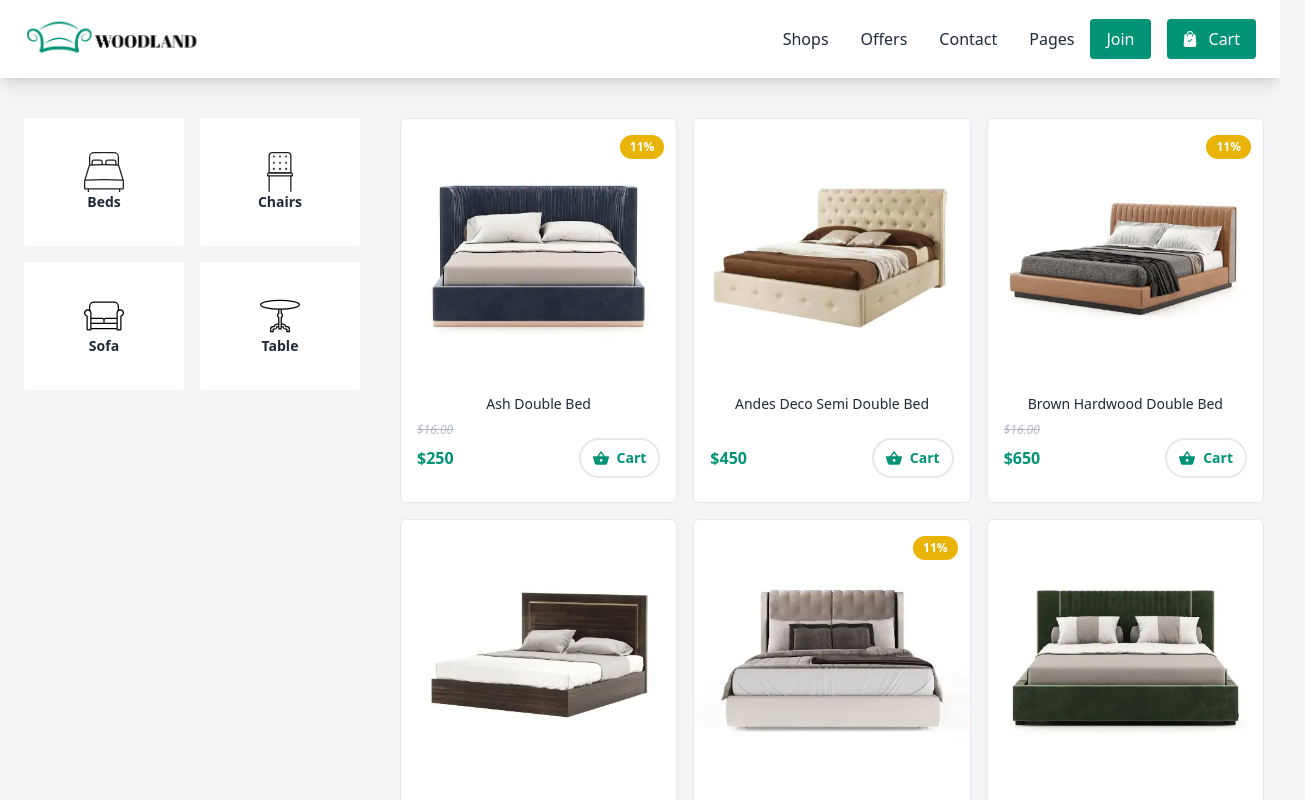
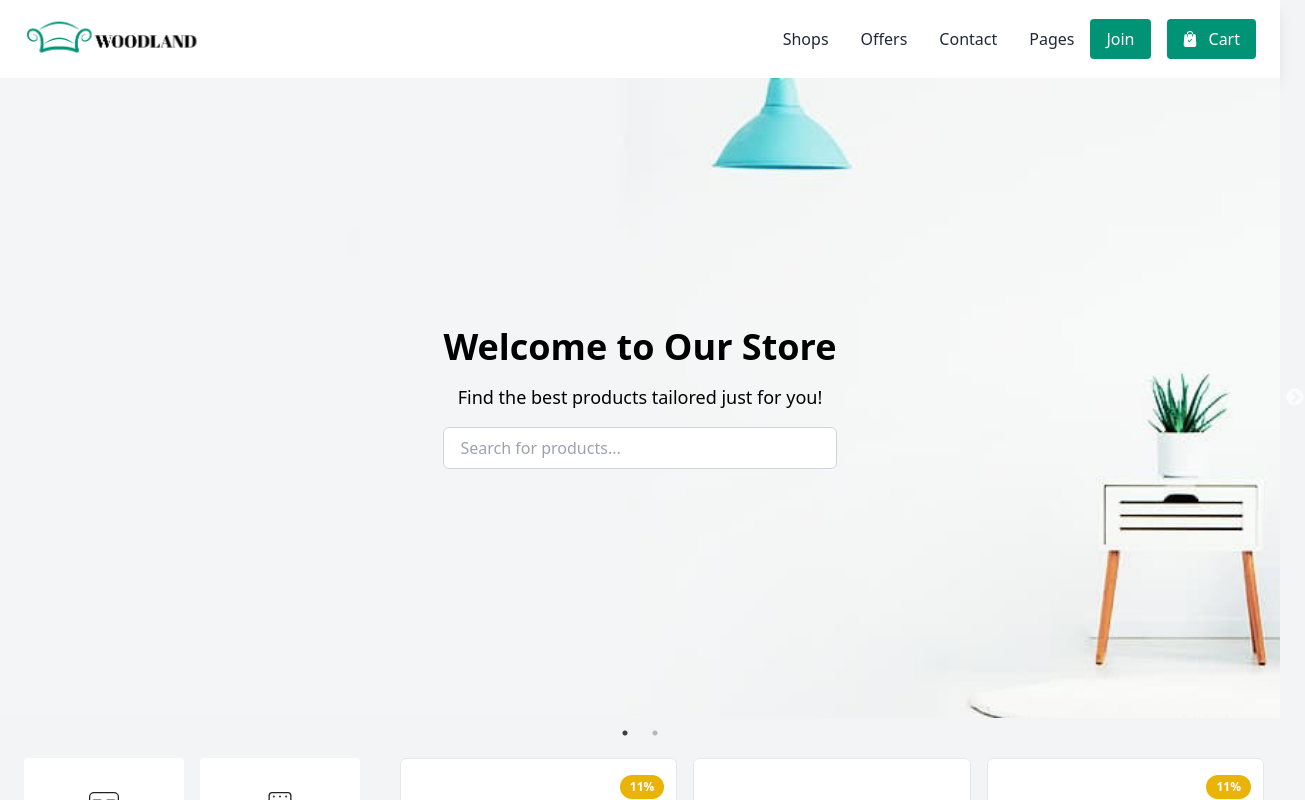
Before and after one commit to moiz2122/WoodLand, a React (Vite) app: page / in a window 1280 px wide. Shown: the top 800 px of the page, 1305 px wide, since content can reach past the window. Built offline with nearby package versions, Linux system fonts and the light colour scheme.

Commit message:
Updated App.jsx Component

```diff
--- a/src/App.jsx
+++ b/src/App.jsx
@@ -15,9 +15,9 @@ function App() {
       <Navbar />
       <Sidebar />
       <Cart />
-      {/* <section className="Hero-Section">
+      <section className="Hero-Section">
         <HeroSection />
-      </section> */}
+      </section>
       <main className="relative main-products-categ-container grid grid-cols-10 w-full gap-y-7 mt-10">
         <Categeories />
         <ProductGrid />
```
